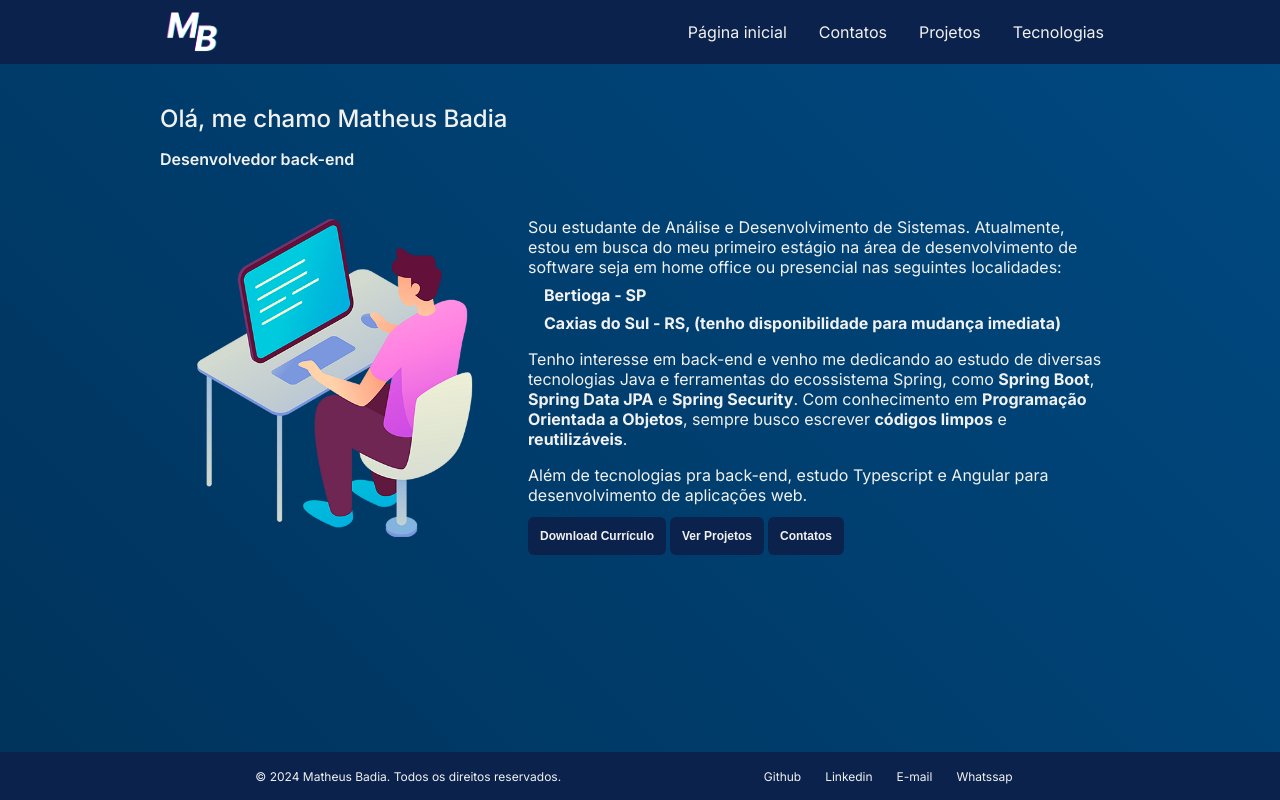
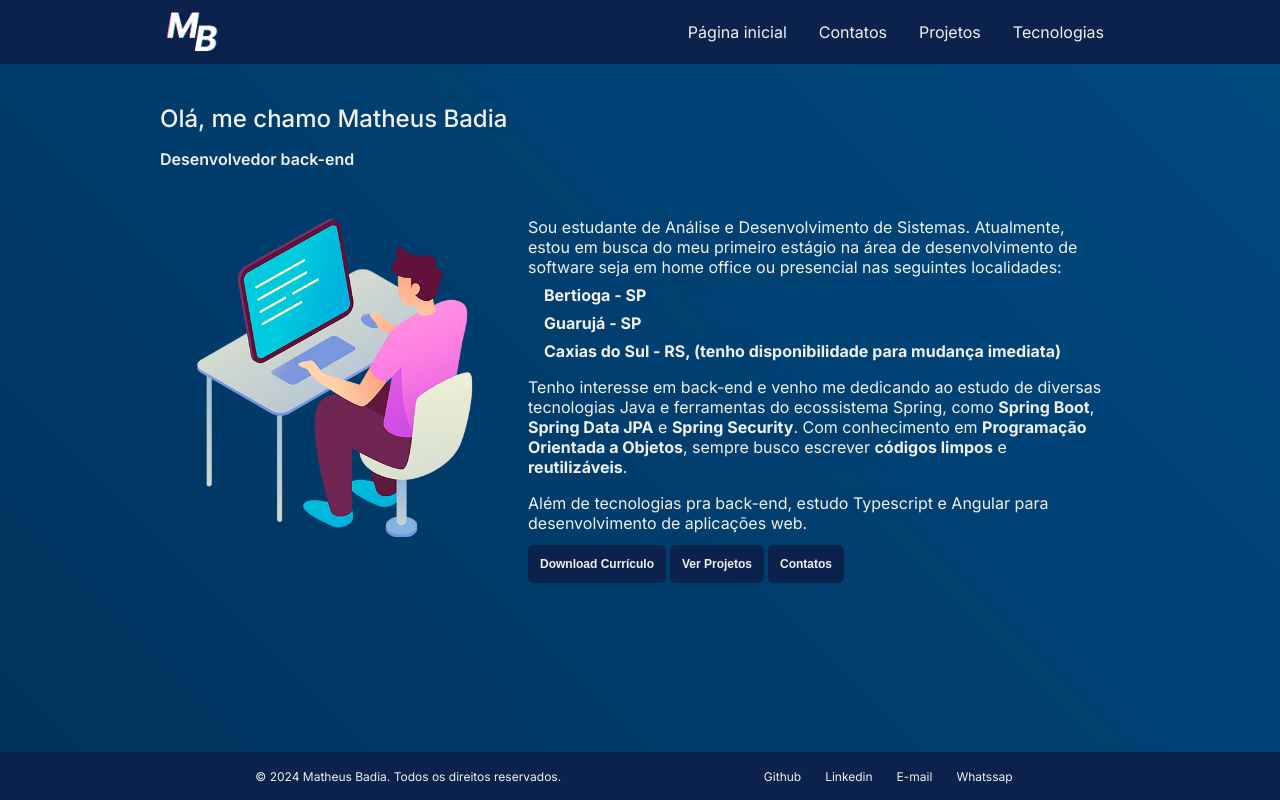
Before and after one commit to Matheus231102/portfolio, an Angular app: page /home in a window 1280 px wide. Built offline with nearby package versions, Linux system fonts and the light colour scheme.

Commit message:
changing locales text - guaruja

```diff
--- a/src/app/components/pageComponents/main-page/main-page.component.html
+++ b/src/app/components/pageComponents/main-page/main-page.component.html
@@ -14,6 +14,7 @@
             de software seja em home office ou presencial nas seguintes localidades:
           </p>
           <p class="locale"><b>Bertioga - SP</b></p>
+          <p class="locale"><b>Guarujá - SP</b></p>
           <p class="locale"><b>Caxias do Sul - RS, (tenho disponibilidade para mudança imediata)</b></p>
           <p class="main-text04">
             Tenho interesse em back-end e venho me dedicando ao estudo de diversas tecnologias Java e ferramentas do ecossistema Spring,
```
